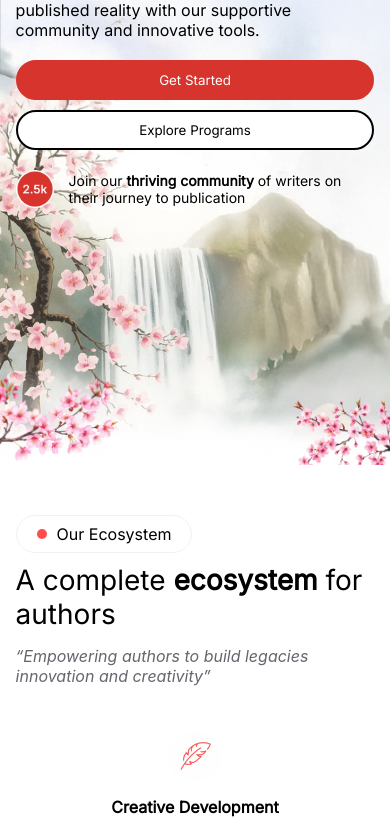
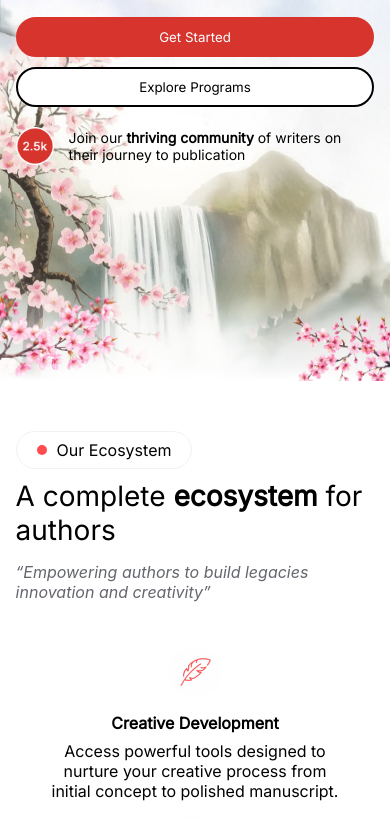
Before and after one commit to bars30/fruition-literary, a plain HTML site: page index.html in a window 390 px wide. Shown: the part 379-1199 px from the top of the page. Drawn offline with Linux system fonts and the light colour scheme; a web font is replaced by a local one.

```diff
--- a/resp.css
+++ b/resp.css
@@ -99,6 +99,9 @@
 section, footer {
  padding: 50px 0;
 }
+.hero {
+ height: 90vh;
+}
 }
 @media only screen and (max-width: 600px){
  .about-item {
```
